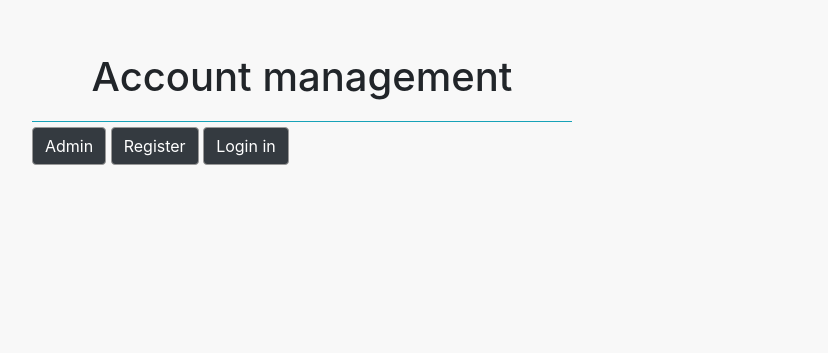
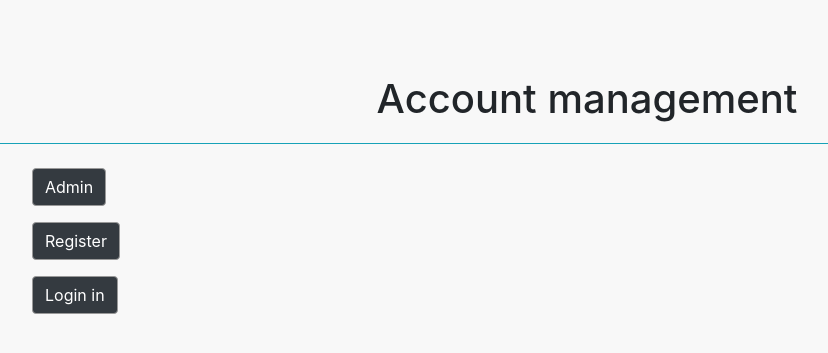
Before and after one commit to CruzedV/Blogsite, a Django app: page /accounts/ in a window 1280 px wide. Shown: the part 69-422 px from the top of the page, without its empty margins (53-881 px from the left). Run offline with Django 3.2, Linux system fonts and the light colour scheme; some libraries are stand-ins or nearby versions.

Commit message:
Some small code refactoring
Little changes

```diff
--- a/app/blogsite/blog/templates/blog/tags_list.html
+++ b/app/blogsite/blog/templates/blog/tags_list.html
@@ -8,7 +8,7 @@
 
 {% block content %}
 
-    <h1 class='mb-5'>Tags:</h1>
+    <h1>Tags:</h1>
     {% for tag in tags %}
         <h3><a href='{{ tag.get_absolute_url }}'>{{ tag.title }}</a></h3>
     {% endfor %}
--- a/app/blogsite/blogsite/templates/blogsite/accounts_page.html
+++ b/app/blogsite/blogsite/templates/blogsite/accounts_page.html
@@ -6,11 +6,24 @@
 
 {% endblock %}
 
-{% block content %}
+{% block homepage %}
+
 	<h1>Account management</h1>
 
-    <a class='btn btn-dark' href='/account/admin/'>Admin</a>
-    <a class='btn btn-dark' href='{% url "register_url" %}'>Register</a>
-    <a class='btn btn-dark' href='/account/login'>Login in</a>
+{% endblock%}
+
+{% block content %}
+
+    <div class='lower-than-head'>
+    	<p>
+    		<a class='btn btn-dark' href='/account/admin/'>Admin</a>
+    	</p>
+    	<p>
+    		<a class='btn btn-dark' href='{% url "register_url" %}'>Register</a>
+    	</p>
+    	<p>
+    		<a class='btn btn-dark' href='/account/login'>Login in</a>
+    	</p>
+	</div>
 
 {% endblock %}
--- a/app/blogsite/deployment/assets/css/styles.css
+++ b/app/blogsite/deployment/assets/css/styles.css
@@ -1,11 +1,4 @@
 /* Styles for Ousite */
-
-h1 {
-    text-align: center;
-    padding-bottom: 20px;
-    margin: 5px 0px;
-    border-bottom: 1px solid #17A2B8;
-}
 
 body {
     margin: 0px;
@@ -24,7 +17,6 @@
 a:hover{
     color: #343A40;
 }
-
 
 a.edit, a.delete {
     display: none;
@@ -45,6 +37,13 @@
     color: #17A2B8;
     transition: 0.2s ease-in-out;
     background-color: #23272B;
+}
+
+h1 {
+    text-align: center;
+    padding-bottom: 20px;
+    margin: 5px 0px;
+    border-bottom: 1px solid #17A2B8;
 }
 
 li.nav-item {
@@ -123,7 +122,6 @@
     color: white;
     background-color: #343A40;
 }
-
 
 .pagination {
     padding-bottom: 20px;
```
Also changed, not shown: app/blogsite/blog/views.py (+5 -5 lines).
